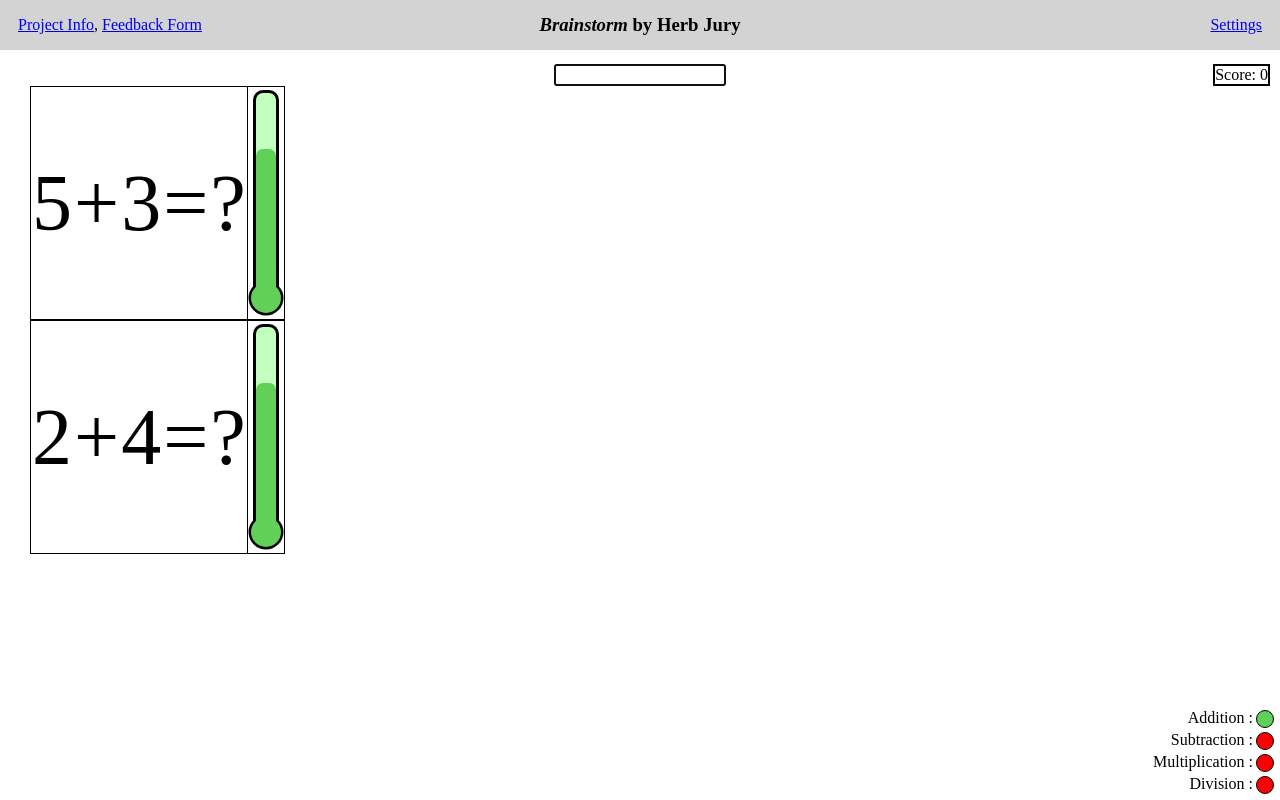
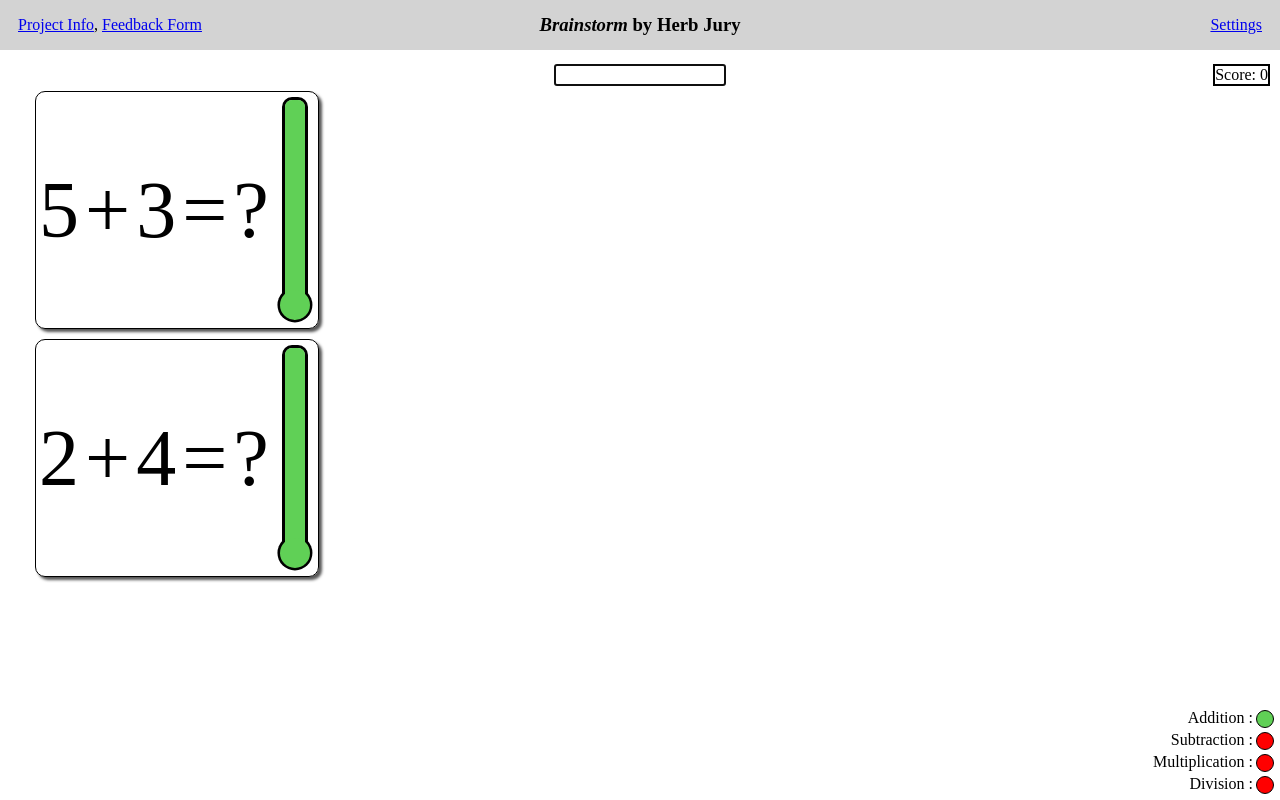
Before and after one commit to MrMugwump/BrainstormComp225, a Next.js app: page / in a window 1280 px wide. Both pictures are taken after a click on the button "Begin Game". Built offline with nearby package versions, Linux system fonts and the light colour scheme.

Commit message:
added rounded corners and stuff

```diff
--- a/src/app/equationDisplay.tsx
+++ b/src/app/equationDisplay.tsx
@@ -62,6 +62,7 @@ export default function EquationDisplay({setLives,timeEnded,setTimeEnded,userInp
     },[timeEnded]);
 
     return(<>
+    <div style={{padding:`5px`}}>
         <table key = {key} className="EquationDisplay">
         <tbody>
             <tr>
@@ -84,6 +85,7 @@ export default function EquationDisplay({setLives,timeEnded,setTimeEnded,userInp
             </tr>
         </tbody>
         </table>
+        </div>
         </>)
 }
 
--- a/src/app/equationDisplayStyle.css
+++ b/src/app/equationDisplayStyle.css
@@ -1,9 +1,14 @@
 .EquationDisplay {
     border: 1px solid black;
-    border-collapse: collapse;
+    border-radius: 10px;
+    border-collapse: separate;
+    border-spacing: 0px;
+    width: 7em;
     font-size: 100%;
+    box-shadow: 3px 3px 3px #000000aa;
 }
 .EquationDisplay .TextSlot{
+    padding: 3px;
     font-size: 5em;
     height: 230px;
 }
@@ -12,6 +17,5 @@
     padding:.5em;
 }
 .timercell {
-    border: 1px solid black;
-    padding: 5px;
+    padding: 10px;
 }
--- a/src/app/timer.tsx
+++ b/src/app/timer.tsx
@@ -39,7 +39,7 @@ export default function TimerModule({timerLength, interval, timeEnded,actualSetT
           return timerLength;
         }
         else{
-          return _timespan-interval; //decrements timer by 1/10th of a second
+          return _timespan; //decrements timer by 1/10th of a second
         }
       });
     }, interval); // pauses for a tenth of a second
--- a/src/app/timerStyle.css
+++ b/src/app/timerStyle.css
@@ -66,7 +66,6 @@
     width: 117%;
     border-radius: 50%;
     display: table;
-
     position: absolute;
-    transform: translate(-2.5px,-2.5px); /*10px*/
+    transform: translate(-7.3%,-7.3%); /*8.5/117*/
   }
```
